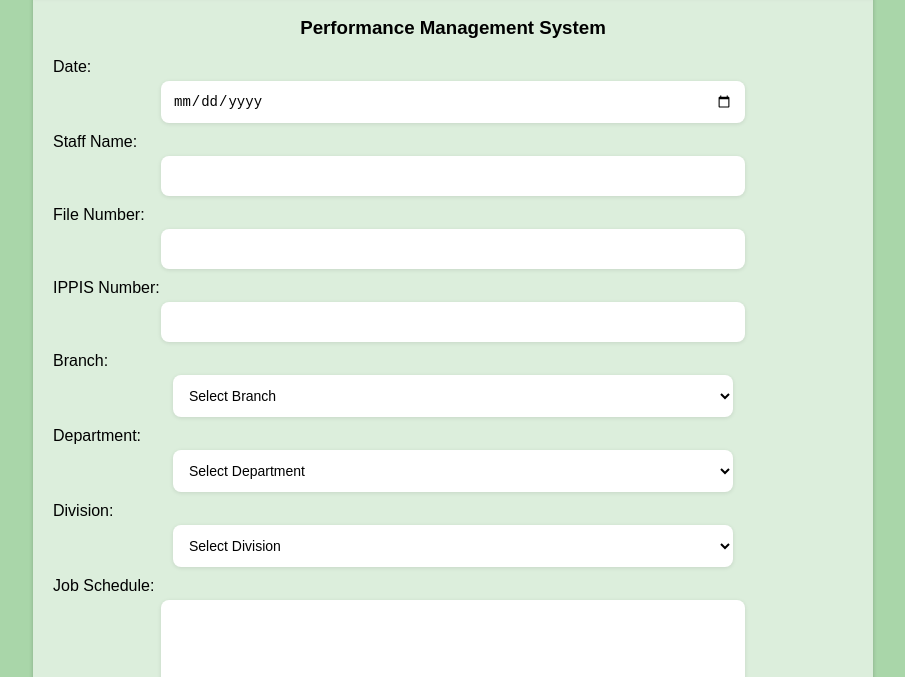
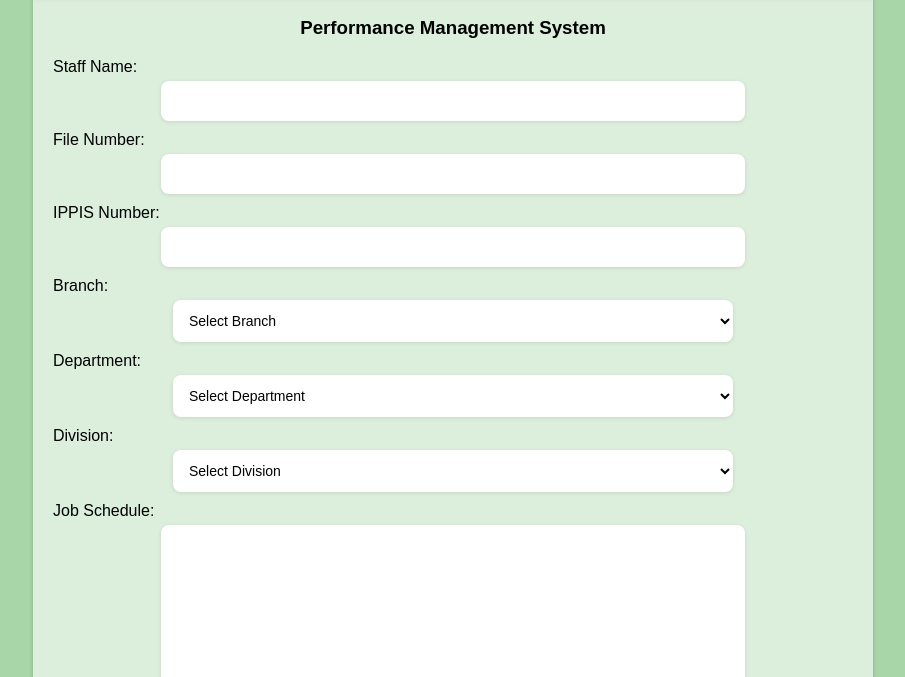
Before and after one commit to ogochukwu/Performance-management-form, a plain HTML site: page index.html in a window 1280 px wide. Shown: the part 123-800 px from the top of the page, without its empty margins (187-1092 px from the left). Drawn offline with Linux system fonts and the light colour scheme.

Commit message:
Update index.html

```diff
--- a/index.html
+++ b/index.html
@@ -132,8 +132,6 @@
     <div class="form-body">
         <h3>Performance Management System</h3>
         <form action="https://script.google.com/macros/s/AKfycbzv3J2huVmFxBw7sigvrH6mLxFa912GxmCmzeKdSxD_2I05RQ-PWYRg6qRn9-0qOLQ8fA/exec" method="POST">
-            <label for="date">Date:</label>
-            <input type="date" id="date" name="date" required>
 
             <label for="staffname">Staff Name:</label>
             <input type="text" id="staffname" name="staffname" required>
```
